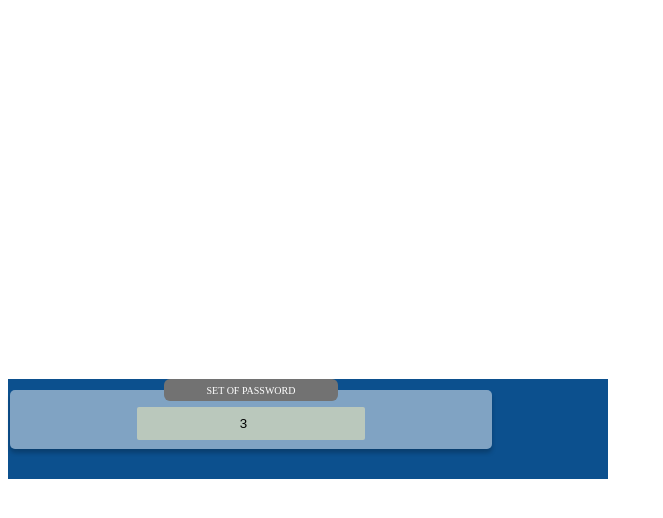
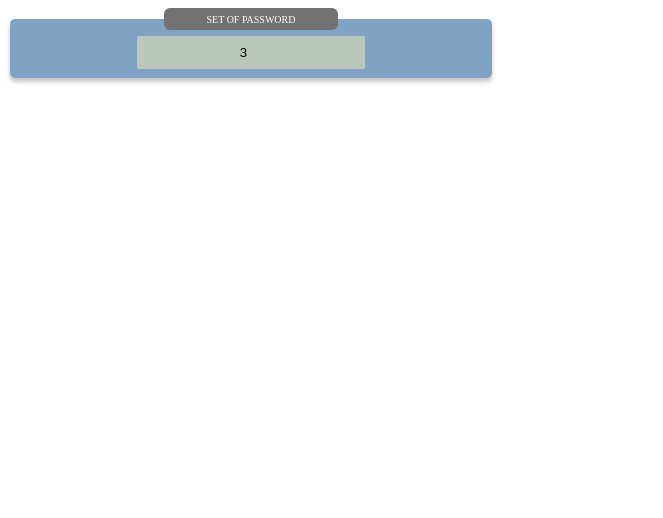
Before and after one commit to chris24-fullStackDev/SCRIM_Random-Password, a plain HTML site: page components/Options/options.html in a window 1280 px wide. Shown: the whole page, without its empty margins (0-663 px from the left). Drawn offline with Linux system fonts and the light colour scheme.

Commit message:
Components

```diff
--- a/components/options.css
+++ b/components/Options/options.css
@@ -2,12 +2,6 @@ body {
     box-sizing: border-box;
 
 
-}
-.container {
-    width: 600px;
-    height: 100px;
-    margin-top: 30%;
-    background-color: #0C508E;
 }
 .password-sets {
     text-align: center;
--- a/components/options.html
+++ b/components/Options/options.html
@@ -7,11 +7,10 @@
     <link rel="stylesheet" href="options.css">
 </head>
 <body>
-    <div class="container">
         <fieldset class="password-sets">
             <legend class="option-header">SET OF PASSWORD</legend>
             <input class="input-details" type="number" min="1" max="6" value="3">
         </fieldset>
-    </div>
+
 </body>
 </html>
```
Also changed, not shown: components/Options/Checkbox/checkbox.css (added), components/Options/Checkbox/checkbox.html (added).
